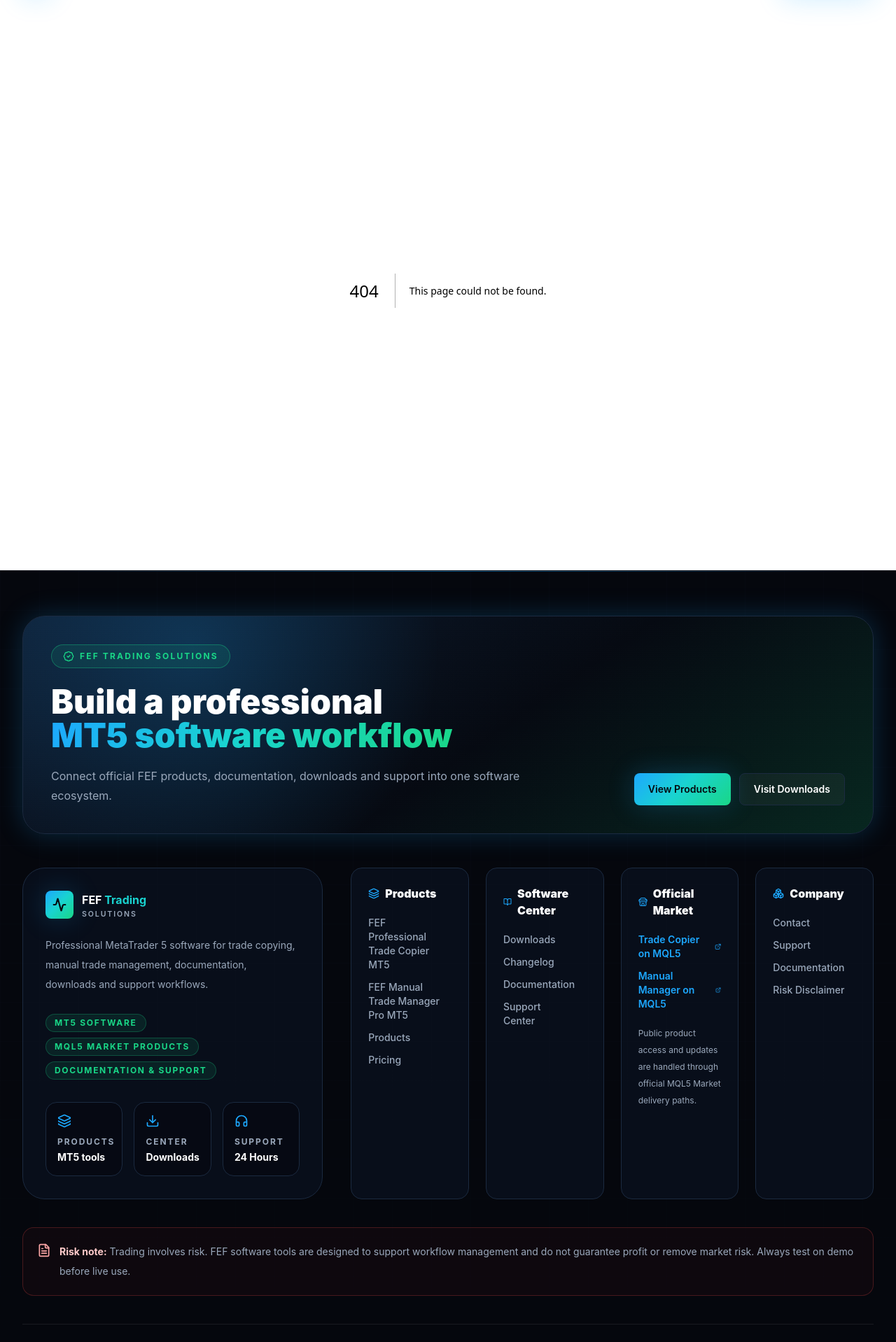
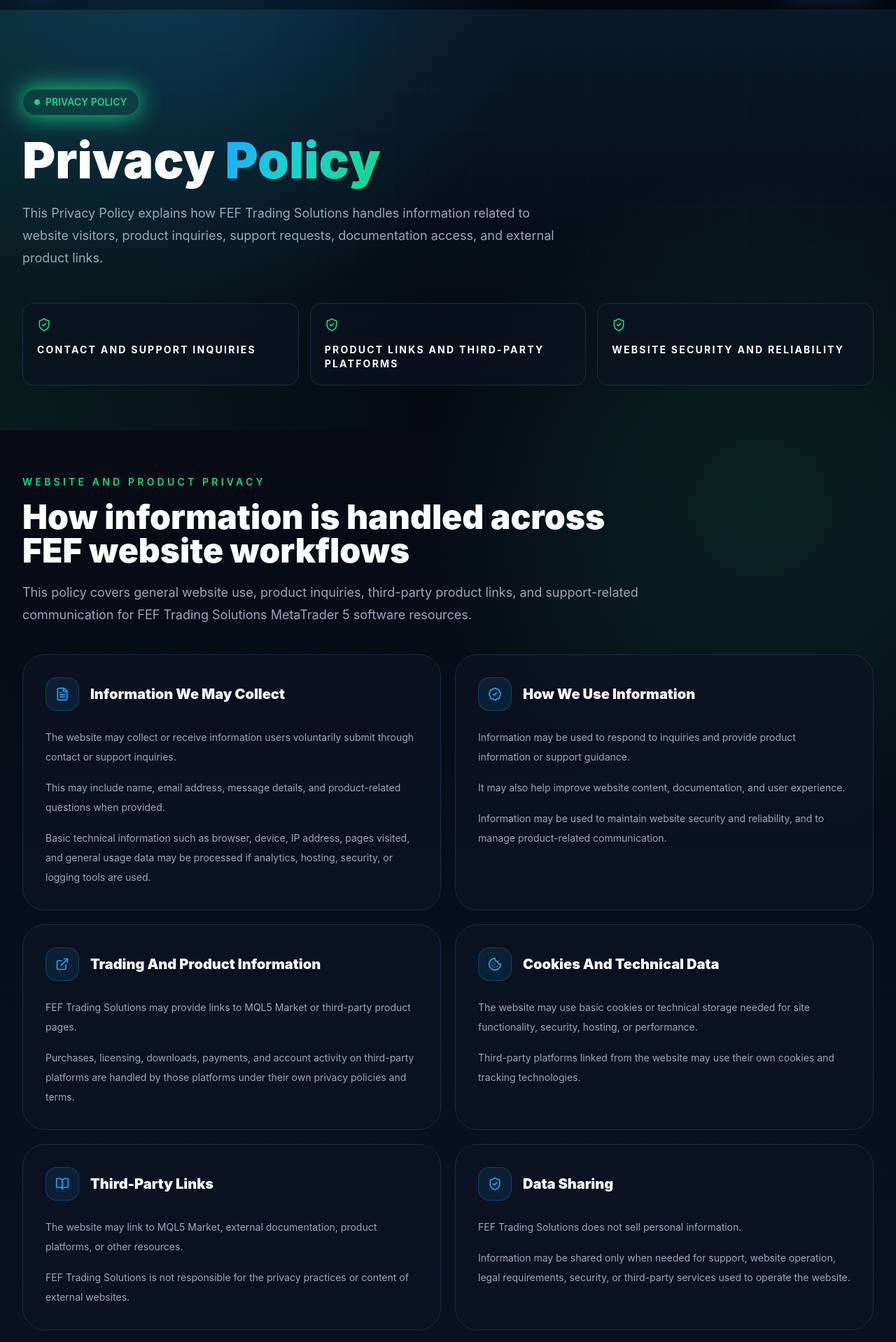
Before and after one commit to riyazu00-coder/fef-trading-solutions-website, a Next.js app: page /privacy-policy in a window 1280 px wide. Before the commit this address had no page. Shown: the part 62-1980 px from the top of the page at 70% size. Built offline with nearby package versions, Linux system fonts and the light colour scheme.

Commit message:
Add privacy policy page

```diff
--- /dev/null
+++ b/app/privacy-policy/page.tsx
@@ -0,0 +1,245 @@
+import type { Metadata } from "next";
+import Link from "next/link";
+import {
+  BadgeCheck,
+  BookOpen,
+  Cookie,
+  ExternalLink,
+  FileText,
+  LockKeyhole,
+  Mail,
+  ShieldCheck,
+  UserCheck,
+} from "lucide-react";
+
+const pageUrl = "https://www.feftradingsolutions.com/privacy-policy";
+const pageDescription =
+  "Read the FEF Trading Solutions Privacy Policy for information about website usage, contact inquiries, product links, third-party platforms, and MetaTrader 5 trading software resources.";
+
+export const metadata: Metadata = {
+  title: "Privacy Policy",
+  description: pageDescription,
+  alternates: {
+    canonical: pageUrl,
+  },
+  openGraph: {
+    title: "Privacy Policy | FEF Trading Solutions",
+    description: pageDescription,
+    url: pageUrl,
+    images: ["/images/hero.png"],
+  },
+  twitter: {
+    card: "summary_large_image",
+    title: "Privacy Policy | FEF Trading Solutions",
+    description: pageDescription,
+    images: ["/images/hero.png"],
+  },
+  robots: {
+    index: true,
+    follow: true,
+  },
+};
+
+const policyHighlights = [
+  "Contact and support inquiries",
+  "Product links and third-party platforms",
+  "Website security and reliability",
+];
+
+const policySections = [
+  {
+    title: "Information We May Collect",
+    icon: <FileText className="h-5 w-5" />,
+    paragraphs: [
+      "The website may collect or receive information users voluntarily submit through contact or support inquiries.",
+      "This may include name, email address, message details, and product-related questions when provided.",
+      "Basic technical information such as browser, device, IP address, pages visited, and general usage data may be processed if analytics, hosting, security, or logging tools are used.",
+    ],
+  },
+  {
+    title: "How We Use Information",
+    icon: <BadgeCheck className="h-5 w-5" />,
+    paragraphs: [
+      "Information may be used to respond to inquiries and provide product information or support guidance.",
+      "It may also help improve website content, documentation, and user experience.",
+      "Information may be used to maintain website security and reliability, and to manage product-related communication.",
+    ],
+  },
+  {
+    title: "Trading And Product Information",
+    icon: <ExternalLink className="h-5 w-5" />,
+    paragraphs: [
+      "FEF Trading Solutions may provide links to MQL5 Market or third-party product pages.",
+      "Purchases, licensing, downloads, payments, and account activity on third-party platforms are handled by those platforms under their own privacy policies and terms.",
+    ],
+  },
+  {
+    title: "Cookies And Technical Data",
+    icon: <Cookie className="h-5 w-5" />,
+    paragraphs: [
+      "The website may use basic cookies or technical storage needed for site functionality, security, hosting, or performance.",
+      "Third-party platforms linked from the website may use their own cookies and tracking technologies.",
+    ],
+  },
+  {
+    title: "Third-Party Links",
+    icon: <BookOpen className="h-5 w-5" />,
+    paragraphs: [
+      "The website may link to MQL5 Market, external documentation, product platforms, or other resources.",
+      "FEF Trading Solutions is not responsible for the privacy practices or content of external websites.",
+    ],
+  },
+  {
+    title: "Data Sharing",
+    icon: <ShieldCheck className="h-5 w-5" />,
+    paragraphs: [
+      "FEF Trading Solutions does not sell personal information.",
+      "Information may be shared only when needed for support, website operation, legal requirements, security, or third-party services used to operate the website.",
+    ],
+  },
+  {
+    title: "Data Security",
+    icon: <LockKeyhole className="h-5 w-5" />,
+    paragraphs: [
+      "Reasonable measures are used to protect information handled through website and support workflows.",
+      "No online system can be guaranteed fully secure.",
+    ],
+  },
+  {
+    title: "User Responsibility",
+    icon: <UserCheck className="h-5 w-5" />,
+    paragraphs: [
+      "Users should avoid sending sensitive trading account passwords, investor passwords, broker credentials, payment card details, private keys, seed phrases, or unnecessary confidential information through website contact channels.",
+    ],
+  },
+  {
+    title: "Updates To This Policy",
+    icon: <FileText className="h-5 w-5" />,
+    paragraphs: [
+      "This Privacy Policy may be updated from time to time.",
+      "Continued use of the website means users accept the updated policy.",
+    ],
+  },
+];
+
+export default function PrivacyPolicyPage() {
+  return (
+    <>
+      <section className="relative overflow-hidden px-5 pb-16 pt-24 sm:px-6 lg:px-8 lg:pt-28">
+        <div className="site-grid absolute inset-0 opacity-30" aria-hidden="true" />
+        <div
+          className="absolute inset-0 bg-[linear-gradient(180deg,rgba(29,168,255,0.10),transparent_30rem),linear-gradient(90deg,rgba(25,215,135,0.08),transparent_38rem)]"
+          aria-hidden="true"
+        />
+
+        <div className="relative mx-auto max-w-7xl">
+          <div className="max-w-4xl">
+            <div className="inline-flex items-center gap-2 rounded-full border border-emerald/30 bg-emerald/10 px-4 py-2 text-sm font-semibold text-emerald shadow-emerald">
+              <span className="h-2 w-2 rounded-full bg-emerald shadow-emerald" />
+              PRIVACY POLICY
+            </div>
+
+            <h1 className="mt-7 text-balance text-5xl font-black leading-[0.96] text-white sm:text-6xl lg:text-7xl">
+              Privacy <span className="text-gradient">Policy</span>
+            </h1>
+
+            <p className="mt-6 max-w-3xl text-lg leading-8 text-steel">
+              This Privacy Policy explains how FEF Trading Solutions handles
+              information related to website visitors, product inquiries,
+              support requests, documentation access, and external product
+              links.
+            </p>
+          </div>
+
+          <div className="mt-12 grid gap-4 sm:grid-cols-3">
+            {policyHighlights.map((item) => (
+              <div
+                key={item}
+                className="premium-card rounded-2xl border border-line bg-panel/70 p-5"
+              >
+                <ShieldCheck className="h-5 w-5 text-emerald" />
+                <p className="mt-4 text-sm font-bold uppercase tracking-[0.16em] text-white">
+                  {item}
+                </p>
+              </div>
+            ))}
+          </div>
+        </div>
+      </section>
+
+      <section className="mx-auto max-w-7xl px-5 py-16 sm:px-6 lg:px-8">
+        <div className="mb-10 max-w-4xl">
+          <p className="text-sm font-semibold uppercase tracking-[0.3em] text-emerald">
+            Website and product privacy
+          </p>
+          <h2 className="mt-4 text-3xl font-black text-white md:text-5xl">
+            How information is handled across FEF website workflows
+          </h2>
+          <p className="mt-5 text-lg leading-8 text-steel">
+            This policy covers general website use, product inquiries,
+            third-party product links, and support-related communication for
+            FEF Trading Solutions MetaTrader 5 software resources.
+          </p>
+        </div>
+
+        <div className="grid gap-5 lg:grid-cols-2">
+          {policySections.map((section) => (
+            <article
+              key={section.title}
+              className="premium-card premium-glow rounded-[2rem] border border-line bg-panel/75 p-6 sm:p-8"
+            >
+              <div className="flex items-center gap-4">
+                <span className="grid h-12 w-12 shrink-0 place-items-center rounded-2xl border border-electric/25 bg-electric/10 text-electric">
+                  {section.icon}
+                </span>
+                <h3 className="text-xl font-black text-white">
+                  {section.title}
+                </h3>
+              </div>
+
+              <div className="mt-6 space-y-4 text-sm leading-7 text-steel">
+                {section.paragraphs.map((paragraph) => (
+                  <p key={paragraph}>{paragraph}</p>
+                ))}
+              </div>
+            </article>
+          ))}
+        </div>
+      </section>
+
+      <section className="mx-auto max-w-7xl px-5 py-16 sm:px-6 lg:px-8">
+        <div className="premium-card premium-glow relative overflow-hidden rounded-[2rem] border border-emerald/25 bg-panel/80 p-6 sm:p-8 lg:p-10">
+          <div className="site-grid absolute inset-0 opacity-15" aria-hidden="true" />
+          <div
+            className="absolute -right-20 top-10 h-64 w-64 rounded-full bg-emerald/10 blur-3xl"
+            aria-hidden="true"
+          />
+
+          <div className="relative grid gap-8 lg:grid-cols-[0.2fr_1fr] lg:items-center">
+            <div className="grid h-16 w-16 place-items-center rounded-2xl border border-emerald/25 bg-emerald/10 text-emerald">
+              <Mail className="h-7 w-7" />
+            </div>
+            <div>
+              <p className="text-sm font-semibold uppercase tracking-[0.3em] text-emerald">
+                Contact
+              </p>
+              <h2 className="mt-4 text-3xl font-black text-white md:text-4xl">
+                Privacy-related questions
+              </h2>
+              <p className="mt-5 max-w-4xl text-base leading-8 text-steel">
+                Users can contact FEF Trading Solutions through the official{" "}
+                <Link
+                  href="/contact"
+                  className="font-semibold text-electric transition hover:text-white"
+                >
+                  Contact page
+                </Link>{" "}
+                for privacy-related questions.
+              </p>
+            </div>
+          </div>
+        </div>
+      </section>
+    </>
+  );
+}
```
